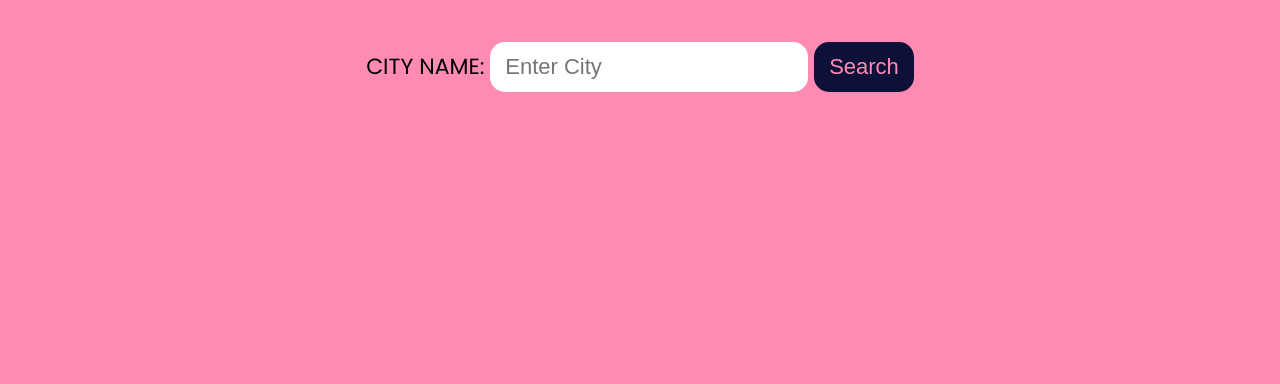
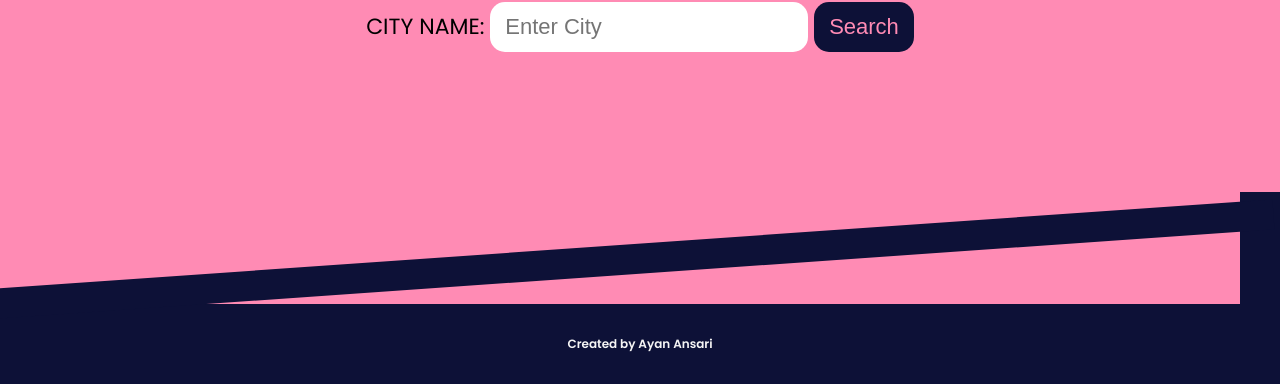
Before and after one commit to mohdayanansari/weather-app, a website: page index.html in a window 1280 px wide. Shown: the part 416-800 px from the top of the page. Drawn offline with Linux system fonts and the light colour scheme.

Commit message:
First Commit

```diff
--- a/index.html
+++ b/index.html
@@ -5,11 +5,12 @@
     <meta http-equiv="X-UA-Compatible" content="IE=edge" />
     <meta name="viewport" content="width=device-width, initial-scale=1.0" />
     <title>Weather App</title>
-    <link rel="stylesheet" type="text/css" href="styles.css" />
+    <link rel="stylesheet" type="text/css" href="./styles.css" />
   </head>
   <body>
-    <div class="container">
+    <div class="app-container">
       <h1>Search for weather report</h1>
+      <div class="form-container">
         <form action="/" method="POST">
           <label for="cityInput">CITY NAME:</label>
           <input
@@ -21,5 +22,9 @@
           <button type="submit">Search</button>
         </form>
       </div>
+    </div>
+    <footer>
+      <div>Created by Ayan Ansari</div>
+    </footer>
   </body>
 </html>
--- a/public/styles.css
+++ b/public/styles.css
@@ -15,7 +15,7 @@
   box-sizing: border-box;
 }
 
-.container {
+.app-container {
   display: flex;
   flex-direction: column;
   gap: 50px;
@@ -23,10 +23,11 @@
   align-items: center;
   background-color: var(--light);
   width: 100%;
-  height: 100vh;
+  height: 90vh;
 }
-
-.container h1 {
+/* .form-container{
+} */
+.app-container h1 {
   font-family: "Sacramento", cursive;
   font-size: 5rem;
   color: var(--pink);
@@ -59,9 +60,45 @@ button {
   cursor: pointer;
   transition: 0.2s;
 }
-button:hover{
-    transform: scale(0.9);
+button:hover {
+  transform: scale(0.9);
 }
-button:active{
-    transform: scale(0.85);
+button:active {
+  transform: scale(0.85);
 }
+
+/* !==FOOTER */
+footer {
+  position: relative;
+  font-family: "Poppins", sans-serif;
+  font-size: 12px;
+  font-weight: 600;
+  color: whitesmoke;
+  background-color: var(--blue);
+  display: flex;
+  justify-content: center;
+  align-items: center;
+  height: 10vh;
+}
+
+footer::after {
+  content: "";
+  position: absolute;
+  width: 100vw;
+  height: 30px;
+  top: -60px;
+  left: -5px;
+  background-color: var(--blue);
+  transform: rotate(-4deg);
+}
+
+footer::before {
+  content: "";
+  position: absolute;
+  width: 120px;
+  height: 40px;
+  top: -72px;
+  right: -40px;
+  background-color: var(--blue);
+  transform: rotate(-90deg);
+}
```
Lines whose indentation alone changed are shown as unchanged.
